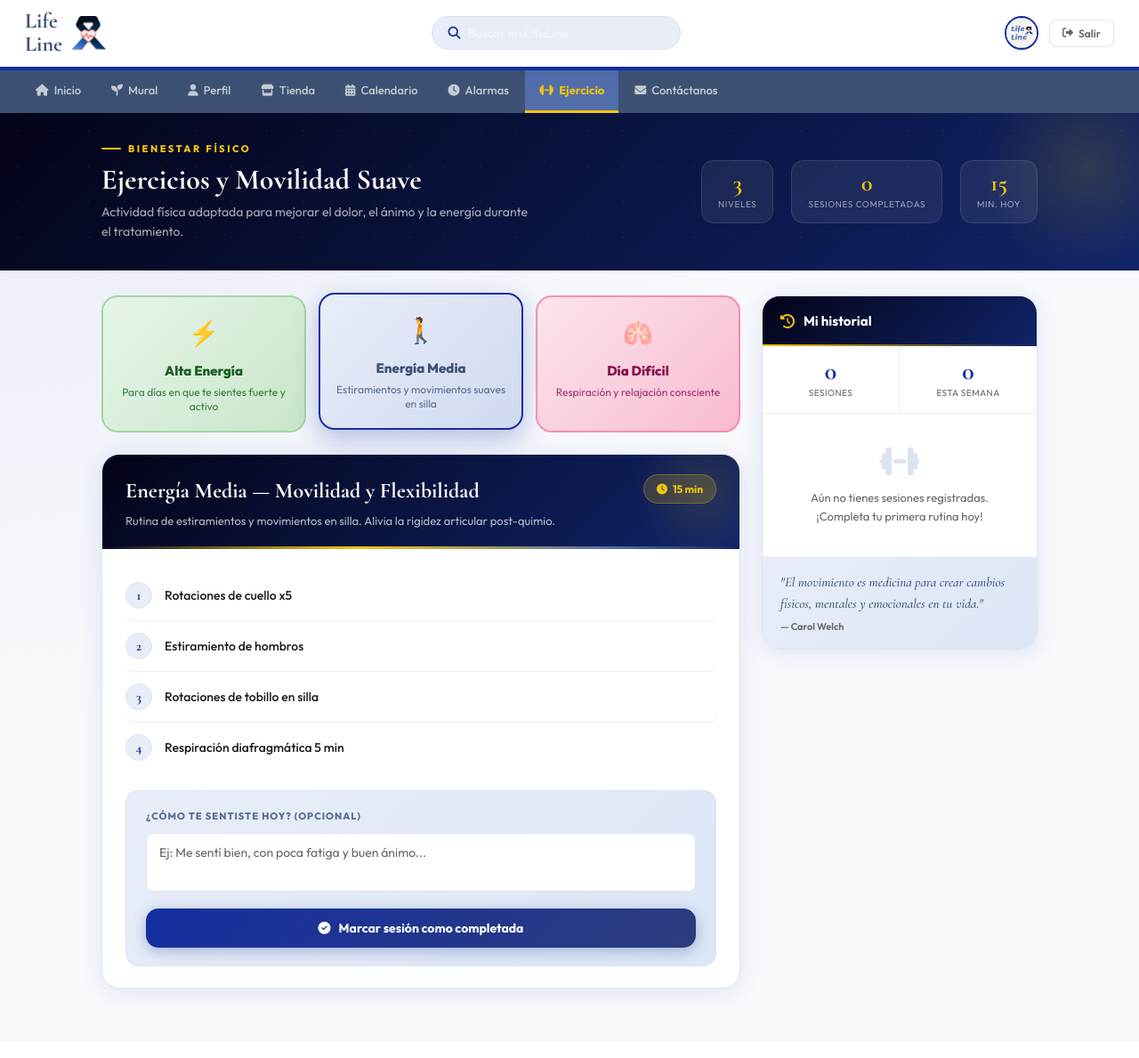
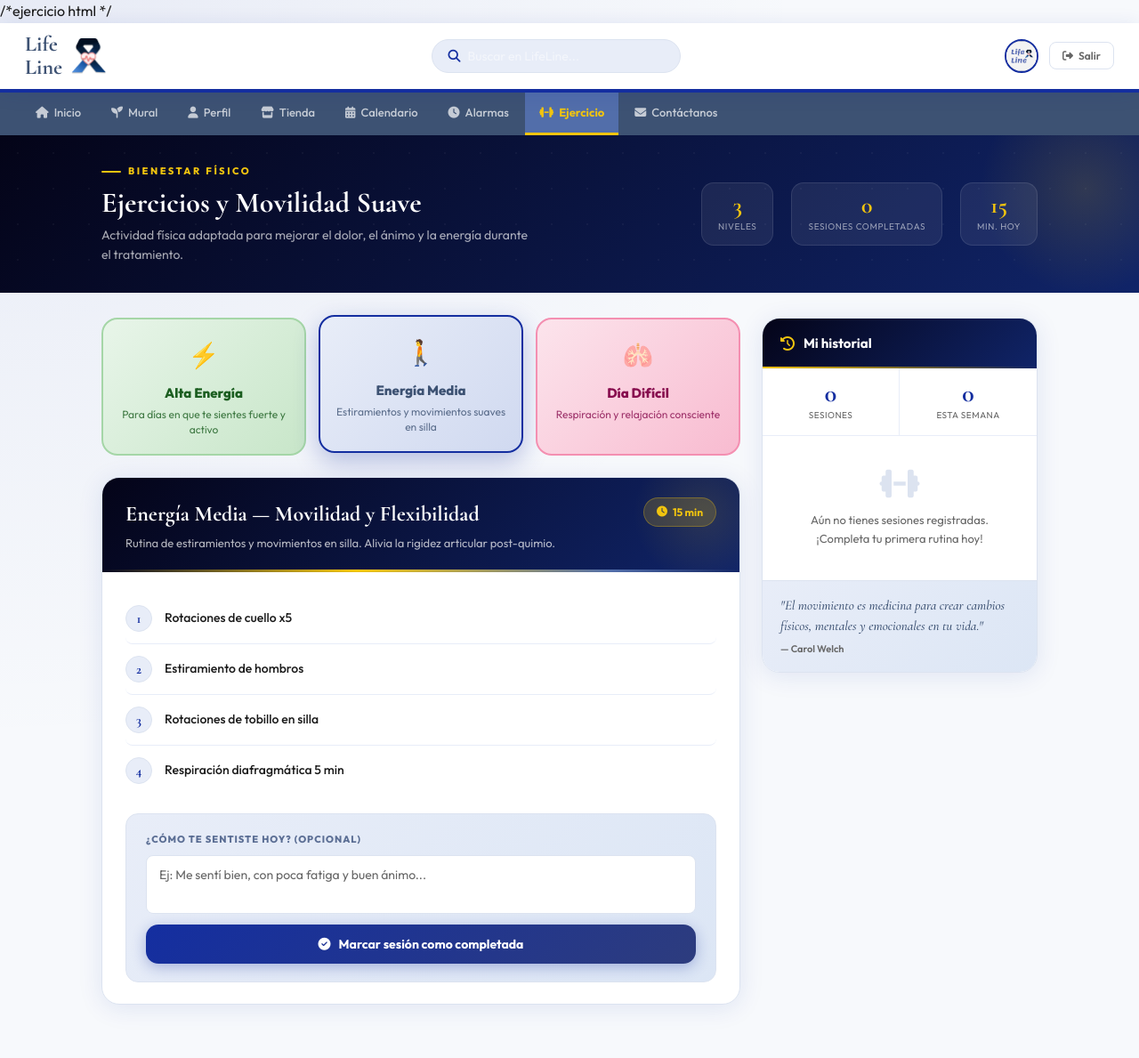
Before and after one commit to jbustoturga-cmd/life_line_python, a Django app: page /ejercicio/ in a window 1280 px wide. Shown: the whole page at 89% size. Before the commit the page ends 1127 px from the top, so only its background shows below. Run offline with Django 5.2, Linux system fonts and the light colour scheme; a user stored in the database is signed in; data comes from the database, SQL or seed files in the repository.

Commit message:
html ejercicio

```diff
--- a/lifeline_proyecto/templates/ejercicio/ejercicio.html
+++ b/lifeline_proyecto/templates/ejercicio/ejercicio.html
@@ -1,4 +1,4 @@
-{% load static %}
+{% load static %}   /*ejercicio html */
 <!DOCTYPE html>
 <html lang="es">
 <head>
```
